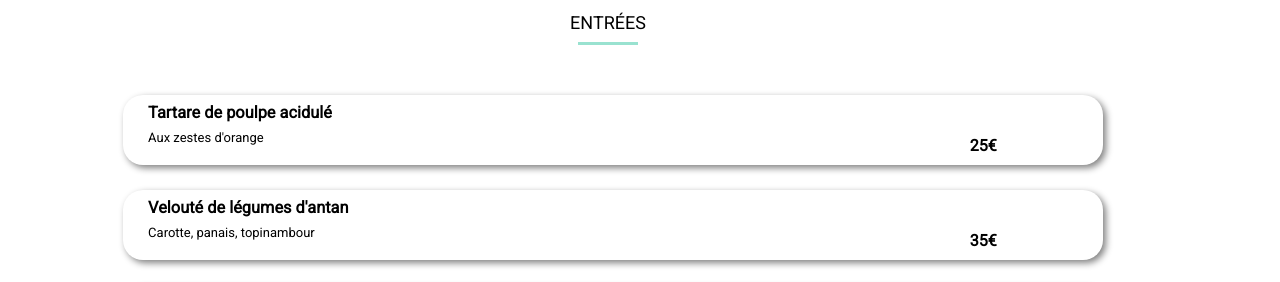
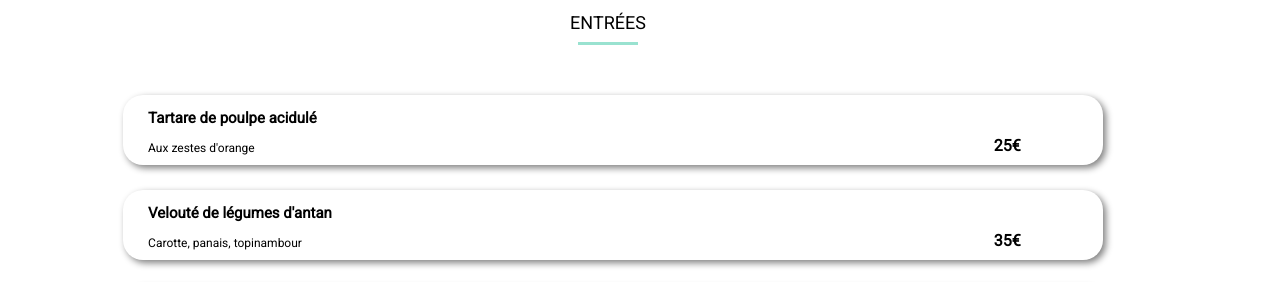
Before and after one commit to KaataFR/Projet3, a website: page html/française.html in a window 1280 px wide. Shown: the part 473-755 px from the top of the page. Drawn offline with Linux system fonts and the light colour scheme; a web font is replaced by a local one.

Commit message:
changement plat largeur pour ecran 350px de largeur

```diff
--- a/sass/main.scss
+++ b/sass/main.scss
@@ -672,26 +672,27 @@ footer {
     text-decoration: none;
     display: flex;
     flex-direction: column;
-    width: 70%;
+    width: 75%;
     padding-left: 10px;
     transition: all 400ms ease-in-out;
-    font-size: 14px;
+
 
 }
 
 .plat_description p {
     margin: 0;
-    font-size: 13px;
+    font-size: 12px;
     overflow: hidden;
     text-overflow: ellipsis;
     white-space: nowrap;
 }
 
 .plat_description h3 {
-    margin: 8px 0;
+    margin: 14px 0;
     overflow: hidden;
     text-overflow: ellipsis;
     white-space: nowrap;
+    font-size: 15px;
 
 }
 
```
Also changed, not shown: css/style.css, 1 other file.
